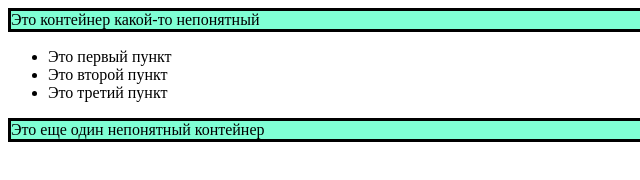
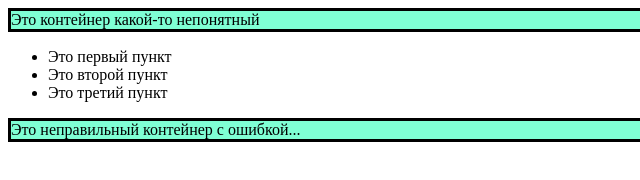
Before and after one commit to low-blow/git-sample, a plain HTML site: page index.html in a window 1280 px wide. Shown: the full height of the page, 0-640 px from the left. Drawn offline with Linux system fonts and the light colour scheme.

Commit message:
Wrong commin

```diff
--- a/index.html
+++ b/index.html
@@ -12,6 +12,6 @@
         <li>Это второй пункт</li>
         <li>Это третий пункт</li>
     </ul>
-    <div>Это еще один непонятный контейнер</div>
+    <div>Это неправильный контейнер с ошибкой...</div>
 </body>
 </html>
```
